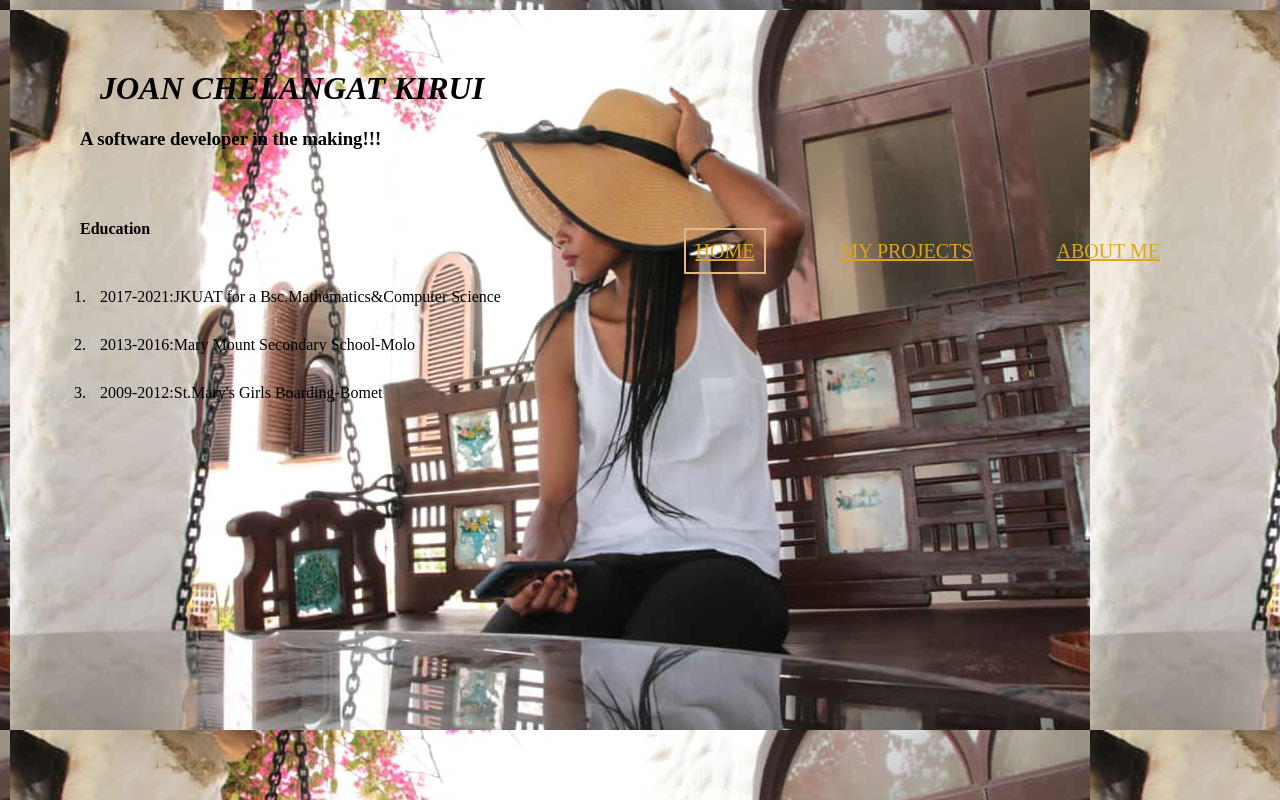
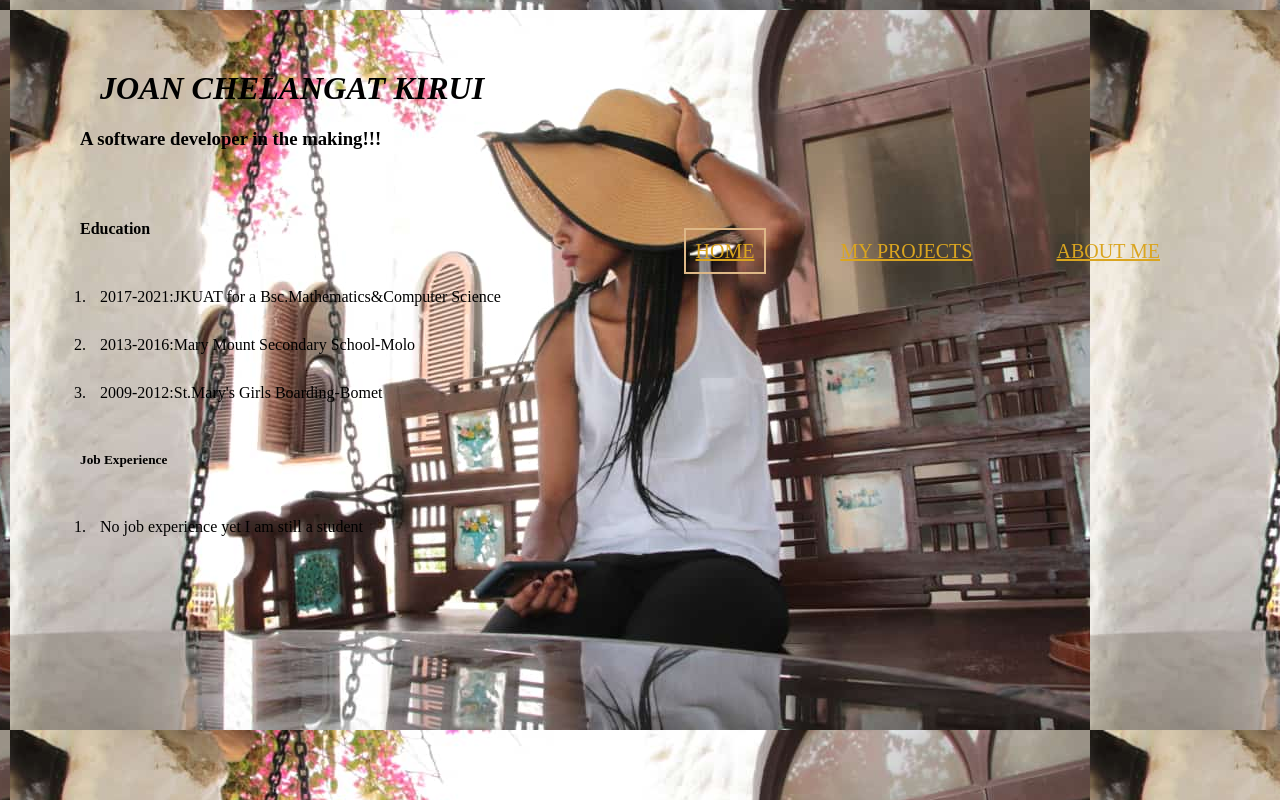
Before and after one commit to joankirui/portfolio, a plain HTML site: page index.html in a window 1280 px wide. Drawn offline with Linux system fonts and the light colour scheme.

Commit message:
add job experience

```diff
--- a/index.html
+++ b/index.html
@@ -24,6 +24,11 @@
             <li>2013-2016:Mary Mount Secondary School-Molo</li>
             <li>2009-2012:St.Mary's Girls Boarding-Bomet</li>
         </ol>
+        <h5>Job Experience</h5>
+        <ol>
+            <li>No job experience yet I am still a student</li>
+        </ol>
+
 
     </div>
 
```
